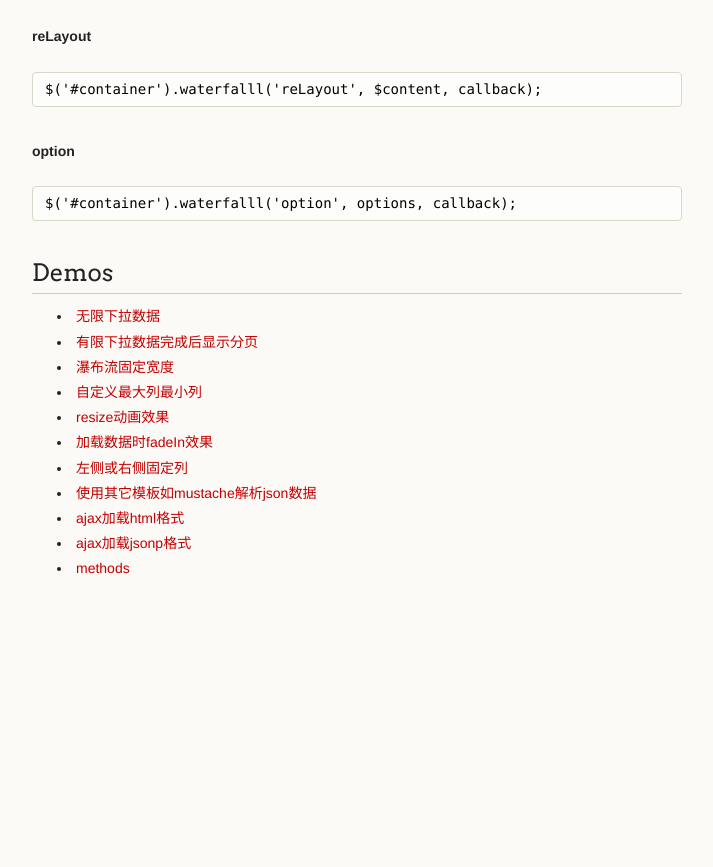
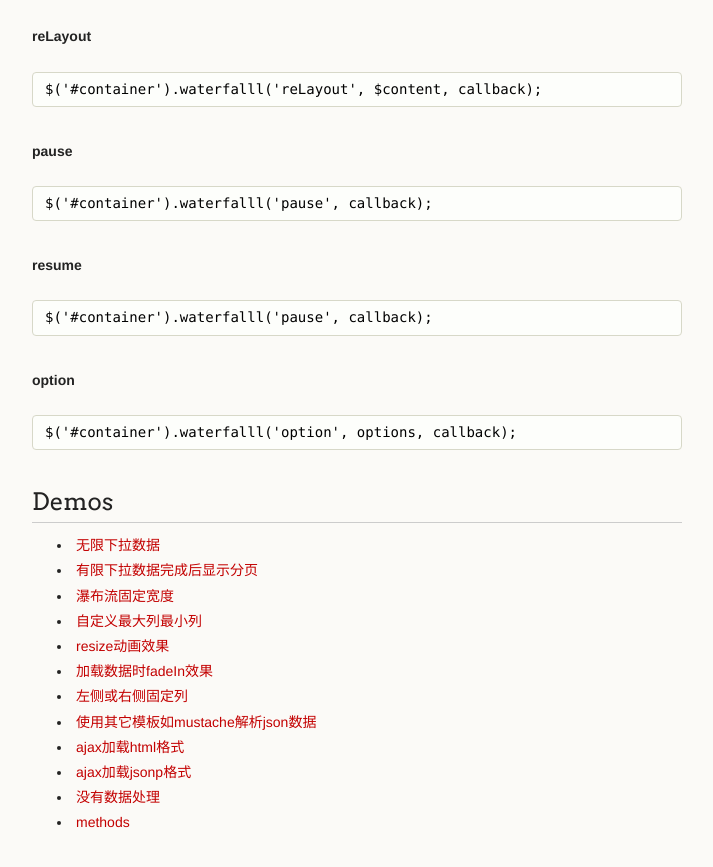
Before and after one commit to bingdian/waterfall, a plain HTML site: page index-zh.html in a window 1280 px wide. Shown: the part 6780-7647 px from the top of the page, without its empty margins (278-991 px from the left). Before the commit the page ends 7434 px from the top, so only its background shows below. Drawn offline with Linux system fonts and the light colour scheme.

Commit message:
update docs

```diff
--- a/index-zh.html
+++ b/index-zh.html
@@ -394,6 +394,16 @@
 <pre><code>$('#container').waterfalll('reLayout', $content, callback);
 </code></pre>
 
+<p><strong>pause</strong></p>
+
+<pre><code>$('#container').waterfalll('pause', callback);
+</code></pre>
+
+<p><strong>resume</strong></p>
+
+<pre><code>$('#container').waterfalll('pause', callback);
+</code></pre>
+
 <p><strong>option</strong></p>
 
 <pre><code>$('#container').waterfalll('option', options, callback);
@@ -412,6 +422,7 @@
 <li><a href="http://wlog.cn/demo/waterfall/mustache.html">使用其它模板如mustache解析json数据</a></li>
 <li><a href="http://wlog.cn/demo/waterfall/html.html">ajax加载html格式</a></li>
 <li><a href="http://wlog.cn/demo/waterfall/jsonp.html">ajax加载jsonp格式</a></li>
+<li><a href="http://wlog.cn/demo/waterfall/no-more-data.html">没有数据处理</a></li>
 <li><a href="http://wlog.cn/demo/waterfall/methods.html">methods</a></li>
 </ul>
       </section>
```
Also changed, not shown: index.html (+11 -0 lines).
